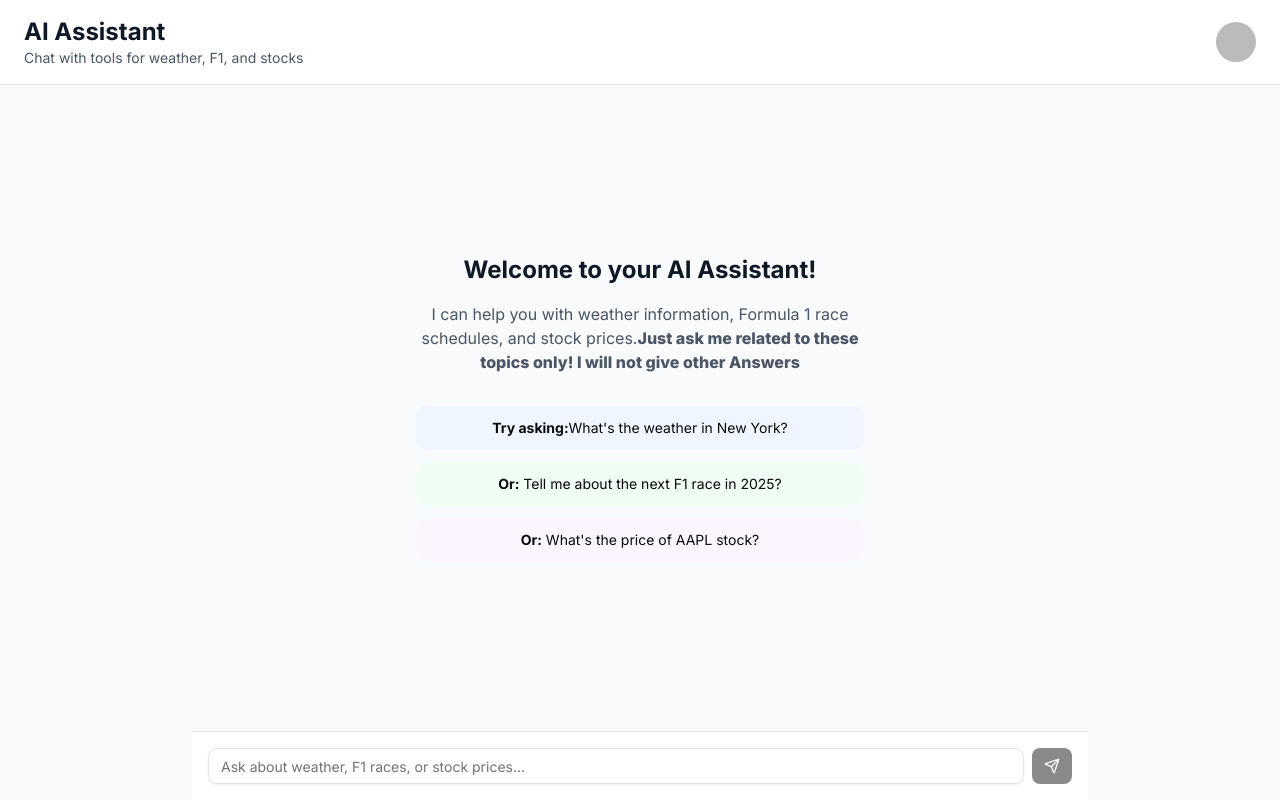
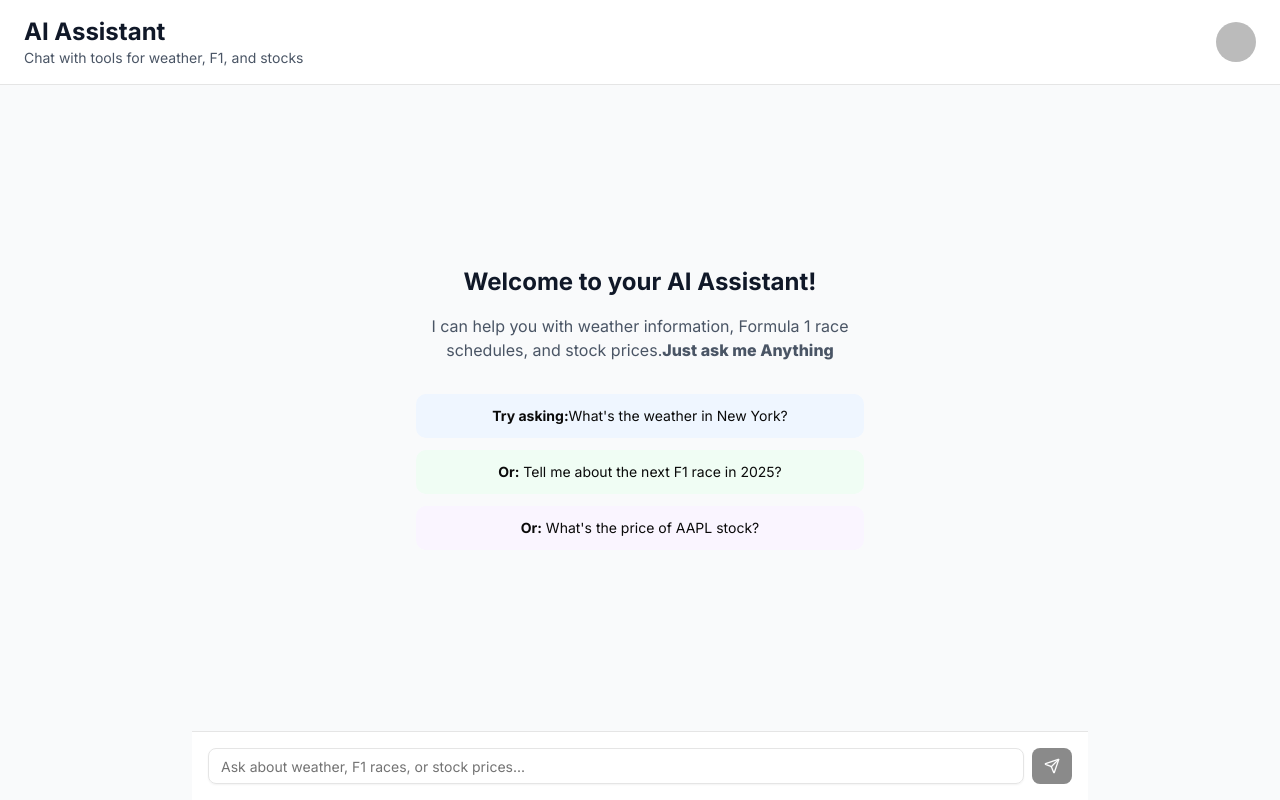
Before and after one commit to credmargvivek/newastroapp, a Next.js app: page /chat in a window 1280 px wide. Built offline with nearby package versions, Linux system fonts and the light colour scheme; no server answers; the database is empty; sample sign-in values are in the browser's storage.

Commit message:
Changed Message on Chat Interface

```diff
--- a/components/chat/chat-interface.tsx
+++ b/components/chat/chat-interface.tsx
@@ -90,7 +90,7 @@ export function ChatInterface() {
               </h2>
               <p className="text-gray-600 mb-8">
                 I can help you with weather information, Formula 1 race schedules, and stock prices.
-                <span className='font-extrabold'>Just ask me related to these topics only! I will not give other Answers</span>
+                <span className='font-extrabold'>Just ask me Anything</span>
               </p>
               <div className="grid grid-cols-1 gap-3 text-sm">
                 <div className="p-3 bg-blue-50 rounded-lg">
```
